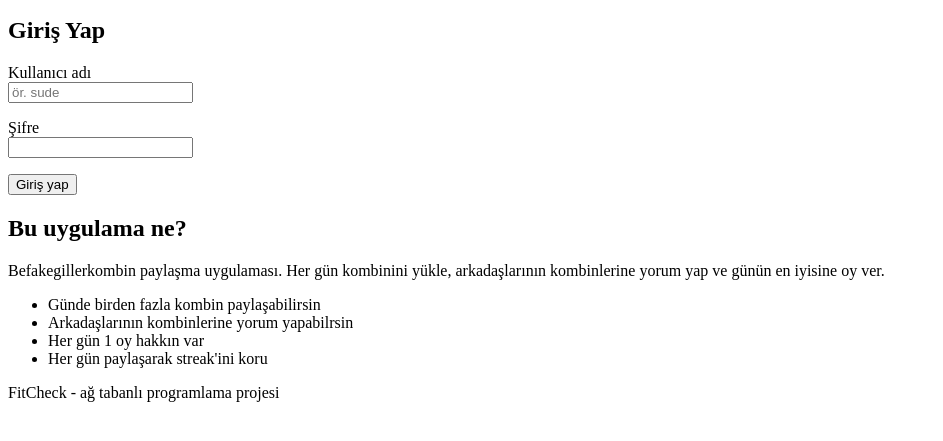
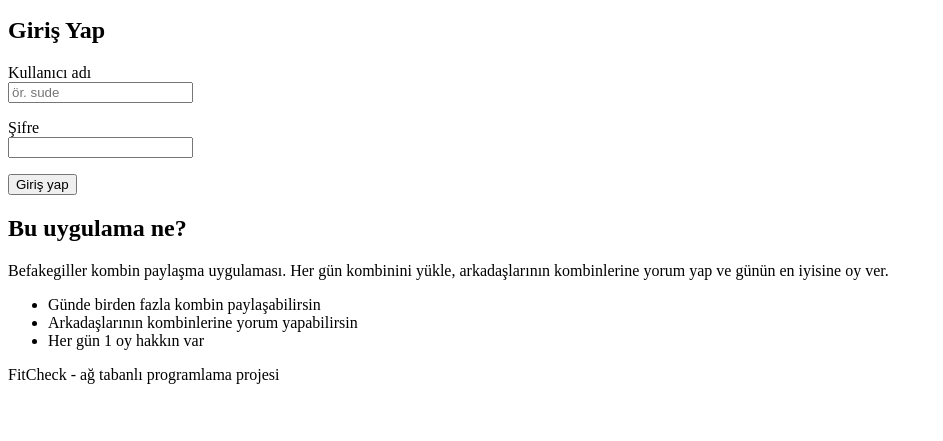
Before and after one commit to sudeazra/fitcheck-web, a plain HTML site: page index.html in a window 1280 px wide. Shown: the part 101-542 px from the top of the page, without its empty margins (0-943 px from the left). Drawn offline with Linux system fonts and the light colour scheme.

Commit message:
Giriş sayfasından streak maddesi kaldırıldı, tanıtım metni ve yazım hataları düzeltildi

```diff
--- a/index.html
+++ b/index.html
@@ -9,7 +9,7 @@
   <link rel="icon" type="image/png" href="images/apple.png">
   <!--
   sekmede görünen küçük site logosu (favicon)
-  rel: realtion, dosyanın sekme ikonu olduğunu belirtir
+  rel: relation, dosyanın sekme ikonu olduğunu belirtir
   type: görselin dosya formatını belirtir
 -->
 
@@ -58,13 +58,12 @@
 
     <section>
       <h2>Bu uygulama ne?</h2>
-      <p>Befakegillerkombin paylaşma uygulaması. Her gün kombinini yükle, arkadaşlarının kombinlerine yorum yap ve günün en iyisine oy ver. </p>
+      <p>Befakegiller kombin paylaşma uygulaması. Her gün kombinini yükle, arkadaşlarının kombinlerine yorum yap ve günün en iyisine oy ver. </p>
 
       <ul> <!-- sırasız liste-->
         <li>Günde birden fazla kombin paylaşabilirsin</li>
-        <li>Arkadaşlarının kombinlerine yorum yapabilrsin</li>
+        <li>Arkadaşlarının kombinlerine yorum yapabilirsin</li>
         <li>Her gün 1 oy hakkın var</li>
-        <li>Her gün paylaşarak streak'ini koru</li>
       </ul>
     </section>
 
```
